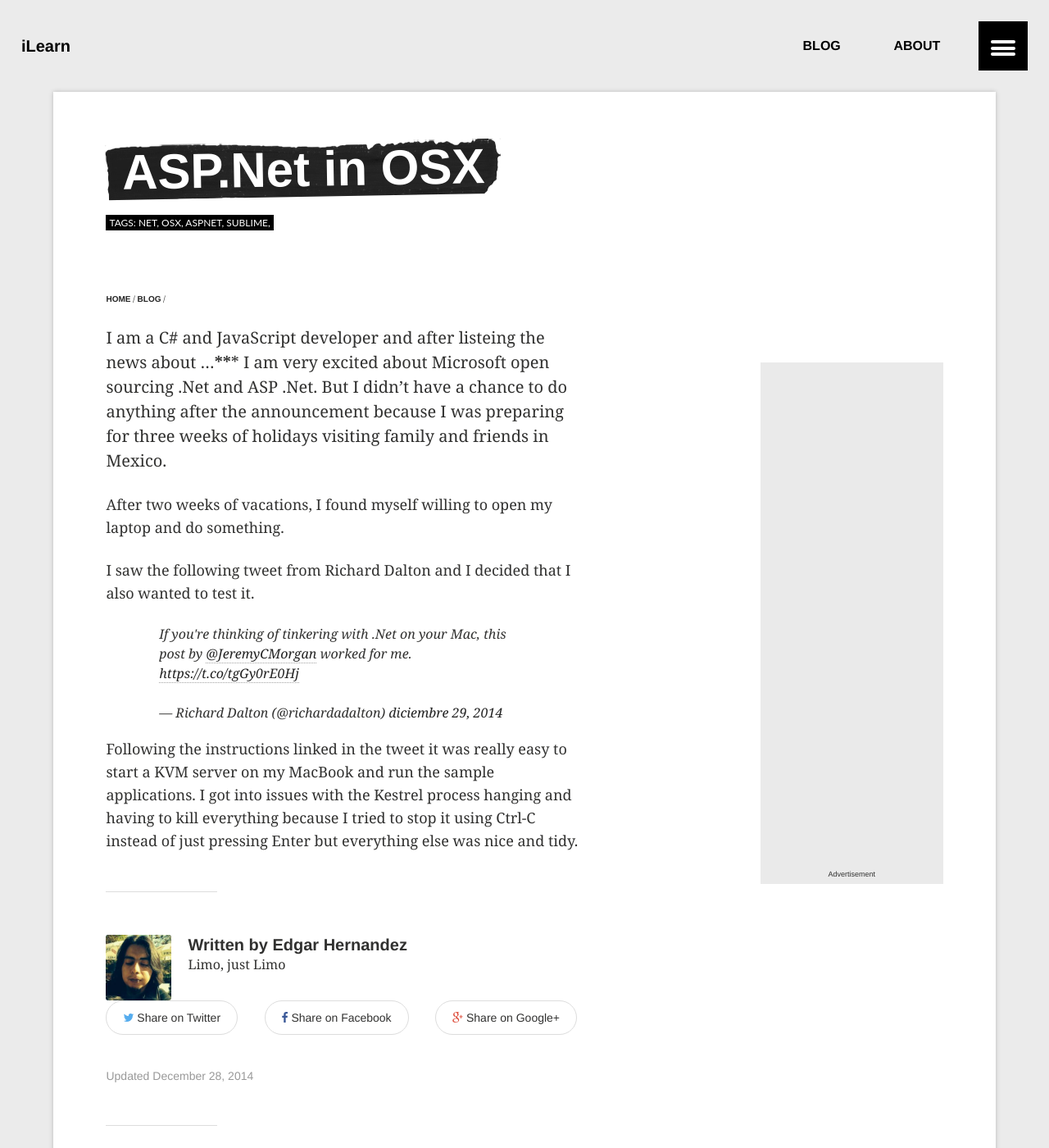
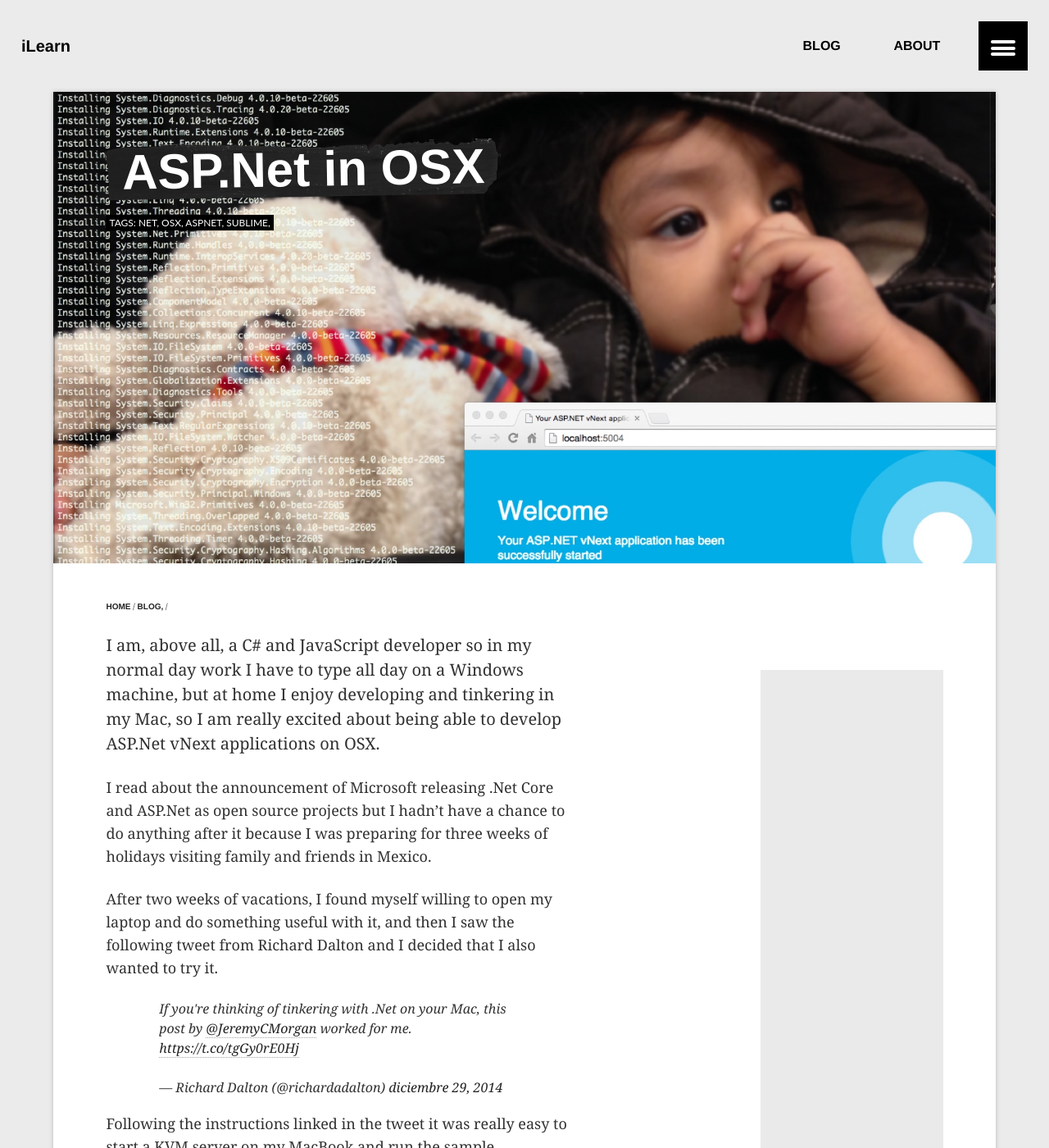
Before and after one commit to LimoWanKenobi/LimoWanKenobi.github.io, a Jekyll site: the page built from _posts/2014-12-28-aspnet-in-osx.md, in a window 1280 px wide and 1400 px high. Shown: the whole window at 82% size. Built offline with Jekyll 4.4.1, drawn with Linux system fonts in a browser that asks for light colours; comment, search, counter and statistics services are not loaded; some of the changed text lies outside the part shown.

Commit message:
Added images to the new post

```diff
--- a/_posts/2014-12-28-aspnet-in-osx.md
+++ b/_posts/2014-12-28-aspnet-in-osx.md
@@ -4,23 +4,25 @@
 modified: 2014-12-28 22:22:08 +0100
 tags: [net, osx, aspnet, sublime]
 image:
-  feature:
-  teaser:
+  feature: HelloKestrel_1600x800.jpg
+  teaser: HelloKestrel_400x250.jpg
   credit:
   creditlink:
 comments: true
 share:
-categories: blog
+categories: blog, asp.net, osx
 ---
 
-I am a C# and JavaScript developer and after listeing the news  about ...*******  I am very excited about Microsoft open sourcing .Net and ASP .Net. But I didn't have a chance to do anything after the announcement because I was preparing for three weeks of holidays visiting family and friends in Mexico.
+I am, above all, a C# and JavaScript developer so in my normal day work I have to type all day on a Windows machine, but at home I enjoy developing and tinkering in my Mac, so I am really excited about being able to develop ASP.Net vNext applications on OSX.
 
-After two weeks of vacations, I found myself willing to open my laptop and do something.
+I read about the announcement of Microsoft releasing .Net Core and ASP.Net as open source projects but I hadn't have a chance to do anything after it because I was preparing for three weeks of holidays visiting family and friends in Mexico.
 
-I saw the following tweet from Richard Dalton and I decided that I also wanted to test it.
+After two weeks of vacations, I found myself willing to open my laptop and do something useful with it, and then I saw the following tweet from Richard Dalton and I decided that I also wanted to try it.
 
 <blockquote class="twitter-tweet" lang="es"><p>If you&#39;re thinking of tinkering with .Net on your Mac, this post by <a href="https://twitter.com/JeremyCMorgan">@JeremyCMorgan</a> worked for me.&#10;<a href="https://t.co/tgGy0rE0Hj">https://t.co/tgGy0rE0Hj</a></p>&mdash; Richard Dalton (@richardadalton) <a href="https://twitter.com/richardadalton/status/549378599791644673">diciembre 29, 2014</a></blockquote>
 <script async src="//platform.twitter.com/widgets.js" charset="utf-8"></script>
 
 Following the instructions linked in the tweet it was really easy to start a KVM server on my MacBook and run the sample applications.
 I got into issues with the Kestrel process hanging and having to kill everything because I tried to stop it using Ctrl-C instead of just pressing Enter but everything else was nice and tidy.
+
+Whenever I have more time I will try to do some small pet project to be ready for the release.
```
Also changed, not shown: images/400x250.gif (deleted), images/400x250.png, images/HelloKestrel_1600x800.jpg (added), images/HelloKestrel_400x250.jpg (added), images/about-feature.jpg, images/apple-touch-icon-precomposed.png, images/iLearn_1600x800.jpg, images/leonStaJulia_1600x800.jpg, images/leonStaJulia_400x250.jpg, images/limo.jpeg, images/navstroke.jpg, images/navstroke.png, images/unbindAll_400x250.png.
